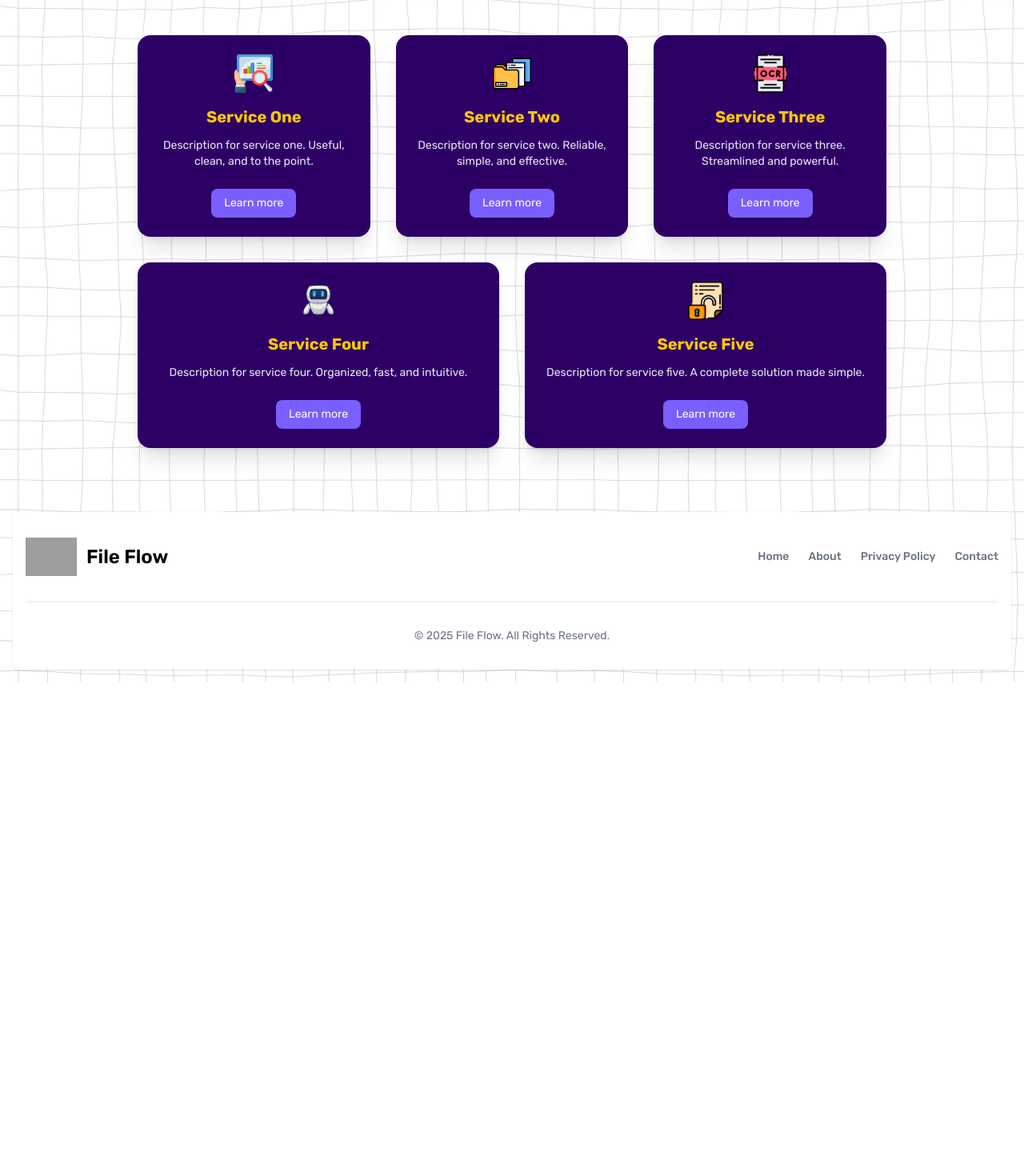
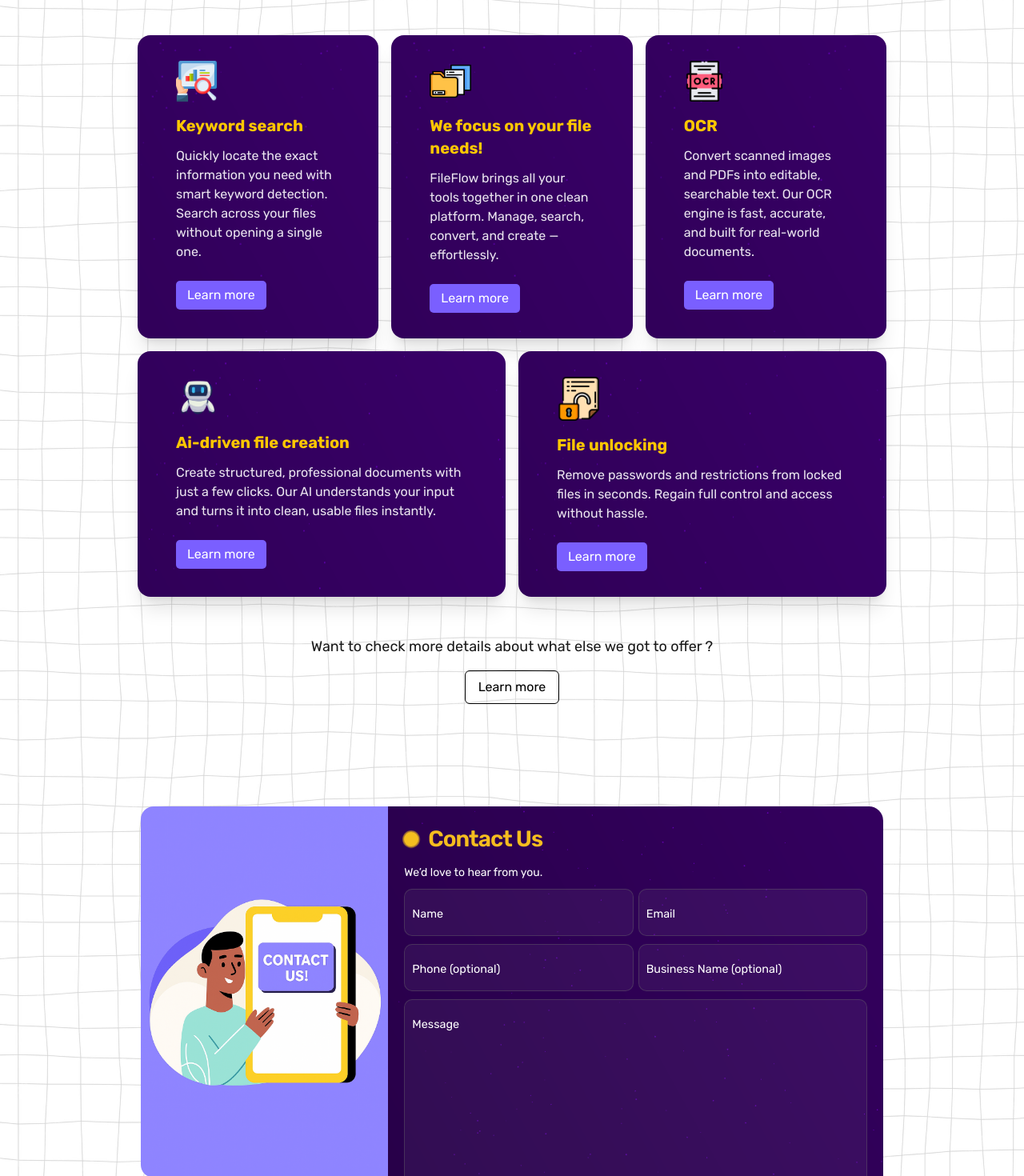
Before and after one commit to ToxicJoEz/file-flow-front-end, a React (Vite) app: page / in a window 1280 px wide. Shown: the part 2300-3770 px from the top of the page at 80% size. Before the commit the page ends 3153 px from the top, so only its background shows below. Built offline with nearby package versions, Linux system fonts and the light colour scheme; grey boxes are pictures that could not be loaded.

Commit message:
contact us

```diff
--- a/src/components/styles.scss
+++ b/src/components/styles.scss
@@ -350,7 +350,6 @@ $secondary-color2: #ffe863;
   color: black;
 }
 
-
 /* Toast Notification */
 
 .my-toast {
@@ -376,3 +375,143 @@ $secondary-color2: #ffe863;
 .animate-scroll {
   animation: scroll 120s linear infinite;
 }
+
+.learn-more-btn {
+  background-color: #7a5fff;
+  color: white;
+  padding: 6px 14px;
+  border-radius: 5px;
+  text-decoration: none;
+  font-size: 16px;
+  transition: background-color 0.6s ease, transform 0.3s ease-in-out;
+  display: inline-block;
+  transform: scale(1);
+}
+
+.learn-more-btn:hover {
+  background-color: $secondary-color; /* or use $secondary-color if it's defined */
+  transform: scale(1.1);
+}
+
+.contact-form {
+  display: flex;
+  flex-direction: column;
+  gap: 10px;
+  background-image: url("../assets/background4.png");
+  padding: 20px;
+  border-radius:0px 18px 18px 0px;
+  position: relative;
+}
+
+.contact-title {
+  font-size: 28px;
+  color: $secondary-color;
+  font-weight: 600;
+  letter-spacing: -1px;
+  position: relative;
+  display: flex;
+  align-items: center;
+  padding-left: 30px;
+}
+
+.contact-title::before,
+.contact-title::after {
+  position: absolute;
+  content: "";
+  height: 16px;
+  width: 16px;
+  border-radius: 50%;
+  left: 0px;
+  background-color: $secondary-color;
+}
+
+.contact-title::before {
+  width: 18px;
+  height: 18px;
+  background-color: $secondary-color;
+}
+
+.contact-title::after {
+  width: 18px;
+  height: 18px;
+  animation: pulse 1s linear infinite;
+}
+
+.contact-message {
+  color: white;
+  font-size: 14px;
+}
+
+.contact-flex {
+  display: flex;
+  width: 100%;
+  gap: 6px;
+}
+
+.contact-form label {
+  position: relative;
+  flex: 1;
+}
+
+.contact-form label .contact-input {
+  width: 100%;
+  padding: 10px 10px 20px 10px;
+  outline: 0;
+  border: 1px solid rgba(105, 105, 105, 0.397);
+  border-radius: 10px;
+  font-family: inherit;
+  font-size: large;
+  color: white;
+  resize: none;
+  background-color: rgba(255, 255, 255, 0.05);
+}
+
+.contact-form label .contact-input + span {
+  position: absolute;
+  left: 10px;
+  top: 15px;
+  color: white;
+  margin-top: 6px;
+  font-size: 0.9em;
+  cursor: text;
+  transition: 0.3s ease;
+}
+
+.contact-form label .contact-input:placeholder-shown + span {
+  top: 15px;
+  font-size: 0.9em;
+}
+
+.contact-form label .contact-input:focus + span,
+.contact-form label .contact-input:not(:placeholder-shown) + span {
+  top: 30px;
+  font-size: 0.7em;
+  font-weight: 600;
+}
+
+.contact-submit {
+  border: none;
+  outline: none;
+  background-color: $primary-color;
+  padding: 10px;
+  border-radius: 10px;
+  color: #fff;
+  font-size: 16px;
+  transition: background-color 0.3s ease;
+}
+
+.contact-submit:hover {
+  background-color: $primary-color-hover;
+}
+
+@keyframes pulse {
+  from {
+    transform: scale(0.9);
+    opacity: 1;
+  }
+
+  to {
+    transform: scale(1.8);
+    opacity: 0;
+  }
+}
--- a/src/pages/Home.jsx
+++ b/src/pages/Home.jsx
@@ -9,6 +9,7 @@ import aboutUsImg1 from "../assets/AboutUs1.png";
 import aboutUsImg2 from "../assets/AboutUs2.png";
 import background2 from "../assets/background2.png";
 import background3 from "../assets/background3.png";
+import background4 from "../assets/background4.png";
 import logo1 from "../assets/logoipsum1.svg";
 import logo2 from "../assets/logoipsum2.svg";
 import logo3 from "../assets/logoipsum3.svg";
@@ -20,7 +21,7 @@ import featured2 from "../assets/Featured2.png";
 import featured3 from "../assets/Featured3.png";
 import featured4 from "../assets/Featured4.png";
 import featured5 from "../assets/Featured5.png";
-
+import contactImg from "../assets/contact us.png";
 
 function Home() {
   const token = useSelector((state) => state.auth.token);
@@ -206,105 +207,177 @@ function Home() {
             {/* Title + Description */}
             <div className="text-center max-w-2xl mx-auto mb-12">
               <h2 className="text-3xl md:text-4xl font-bold text-[#47297B] mb-4">
-                What Do We Offer ?
+                What Do We Offer?
               </h2>
-              <p className="text-base md:text-lg opacity-90">
-                Lorem ipsum dolor sit amet, consectetur adipiscing elit.
-                Suspendisse varius enim in eros elementum tristique. Duis
-                cursus, mi quis viverra ornare, eros dolor interdum nulla.
+              <p className="text-base md:text-lg opacity-90 text-black">
+                Instantly search through your documents with our powerful
+                keyword detection tool. FileFlow also offers secure unlocking,
+                clean previews, and more — built for speed and simplicity.
               </p>
             </div>
 
             {/* Top Row: 3 Cards */}
-            <div className="grid grid-cols-1 sm:grid-cols-2 lg:grid-cols-3 gap-8 mb-8">
-              <div className="bg-[#2D0066] rounded-2xl p-6 shadow-xl text-center">
-                <img
-                  src={featured1}
-                  alt="Icon 1"
-                  className="mx-auto h-12 mb-4"
-                />
+            <div className="grid grid-cols-1 sm:grid-cols-2 lg:grid-cols-3 gap-4 mb-4">
+              <div
+                className="rounded-2xl p-6 shadow-xl bg-center py-8 px-12 py-8 px-12"
+                style={{ backgroundImage: `url(${background4})` }}
+              >
+                <img src={featured1} alt="Icon 1" className="w-[25%] mb-4" />
                 <h3 className="text-yellow-400 text-xl font-bold mb-3">
-                  Service One
+                  Keyword search
                 </h3>
-                <p className="text-sm opacity-90 mb-6">
-                  Description for service one. Useful, clean, and to the point.
+                <p className="opacity-90 mb-6">
+                  Quickly locate the exact information you need with smart
+                  keyword detection. Search across your files without opening a
+                  single one.
                 </p>
-                <button className="bg-[#7A5FFF] text-white px-4 py-2 rounded-lg text-sm">
-                  Learn more
-                </button>
+                <button className="learn-more-btn">Learn more</button>
               </div>
 
-              <div className="bg-[#2D0066] rounded-2xl p-6 shadow-xl text-center">
-                <img
-                  src={featured2}
-                  alt="Icon 2"
-                  className="mx-auto h-12 mb-4"
-                />
+              <div
+                className="rounded-2xl p-6 shadow-xl bg-center py-8 px-12"
+                style={{ backgroundImage: `url(${background4})` }}
+              >
+                <img src={featured2} alt="Icon 2" className="w-[25%] mb-4" />
                 <h3 className="text-yellow-400 text-xl font-bold mb-3">
-                  Service Two
+                  We focus on your file needs!
                 </h3>
-                <p className="text-sm opacity-90 mb-6">
-                  Description for service two. Reliable, simple, and effective.
+                <p className="opacity-90 mb-6">
+                  FileFlow brings all your tools together in one clean platform.
+                  Manage, search, convert, and create — effortlessly.
                 </p>
-                <button className="bg-[#7A5FFF] text-white px-4 py-2 rounded-lg text-sm">
-                  Learn more
-                </button>
+                <button className="learn-more-btn">Learn more</button>
               </div>
 
-              <div className="bg-[#2D0066] rounded-2xl p-6 shadow-xl text-center">
-                <img
-                  src={featured3}
-                  alt="Icon 3"
-                  className="mx-auto h-12 mb-4"
-                />
-                <h3 className="text-yellow-400 text-xl font-bold mb-3">
-                  Service Three
-                </h3>
-                <p className="text-sm opacity-90 mb-6">
-                  Description for service three. Streamlined and powerful.
+              <div
+                className="rounded-2xl p-6 shadow-xl bg-center py-8 px-12"
+                style={{ backgroundImage: `url(${background4})` }}
+              >
+                <img src={featured3} alt="Icon 3" className="w-[25%] mb-4" />
+                <h3 className="text-yellow-400 text-xl font-bold mb-3">OCR</h3>
+                <p className="opacity-90 mb-6">
+                  Convert scanned images and PDFs into editable, searchable
+                  text. Our OCR engine is fast, accurate, and built for
+                  real-world documents.
                 </p>
-                <button className="bg-[#7A5FFF] text-white px-4 py-2 rounded-lg text-sm">
-                  Learn more
-                </button>
+                <button className="learn-more-btn">Learn more</button>
               </div>
             </div>
 
             {/* Bottom Row: 2 Cards */}
-            <div className="grid grid-cols-1 sm:grid-cols-2 lg:grid-cols-2 gap-8">
-              <div className="bg-[#2D0066] rounded-2xl p-6 shadow-xl text-center">
-                <img
-                  src={featured4}
-                  alt="Icon 4"
-                  className="mx-auto h-12 mb-4"
-                />
+            <div className="grid grid-cols-1 sm:grid-cols-2 lg:grid-cols-2 gap-4">
+              <div
+                className="rounded-2xl p-6 shadow-xl bg-center py-8 px-12"
+                style={{ backgroundImage: `url(${background4})` }}
+              >
+                <img src={featured4} alt="Icon 4" className="w-[15%] mb-4" />
                 <h3 className="text-yellow-400 text-xl font-bold mb-3">
-                  Service Four
+                  Ai-driven file creation
                 </h3>
-                <p className="text-sm opacity-90 mb-6">
-                  Description for service four. Organized, fast, and intuitive.
+                <p className="opacity-90 mb-6">
+                  Create structured, professional documents with just a few
+                  clicks. Our AI understands your input and turns it into clean,
+                  usable files instantly.
                 </p>
-                <button className="bg-[#7A5FFF] text-white px-4 py-2 rounded-lg text-sm">
-                  Learn more
-                </button>
+                <button className="learn-more-btn">Learn more</button>
               </div>
 
-              <div className="bg-[#2D0066] rounded-2xl p-6 shadow-xl text-center">
-                <img
-                  src={featured5}
-                  alt="Icon 5"
-                  className="mx-auto h-12 mb-4"
-                />
+              <div
+                className="rounded-2xl p-6 shadow-xl bg-center py-8 px-12"
+                style={{ backgroundImage: `url(${background4})` }}
+              >
+                <img src={featured5} alt="Icon 5" className="w-[15%] mb-4" />
                 <h3 className="text-yellow-400 text-xl font-bold mb-3">
-                  Service Five
+                  File unlocking
                 </h3>
-                <p className="text-sm opacity-90 mb-6">
-                  Description for service five. A complete solution made simple.
+                <p className="opacity-90 mb-6">
+                  Remove passwords and restrictions from locked files in
+                  seconds. Regain full control and access without hassle.
                 </p>
-                <button className="bg-[#7A5FFF] text-white px-4 py-2 rounded-lg text-sm">
-                  Learn more
-                </button>
+                <button className="learn-more-btn">Learn more</button>
               </div>
             </div>
+
+            <div className="text-center max-w-2xl mx-auto mt-12">
+              <p className="text-base md:text-lg opacity-90 text-black">
+                Want to check more details about what else we got to offer ?
+              </p>
+              <button className="border border-black text-black rounded-md px-4 py-2 bg-transparent hover:bg-black hover:text-white transition-colors duration-300 mt-4">
+                Learn more
+              </button>
+            </div>
+          </div>
+        </div>
+
+        {/* Contact us section */}
+        <div className="mx-auto w-[75%] py-16 px-4">
+          <div className="flex rounded-2xl">
+            <div className="w-1/3">
+              <img
+                src={contactImg}
+                alt=""
+                className="w-[100%] rounded-tl-2xl rounded-bl-2xl"
+              />
+            </div>
+            <form className="contact-form w-2/3">
+              <p className="contact-title">Contact Us</p>
+              <p className="contact-message">We’d love to hear from you.</p>
+
+              {/* Name + Email */}
+              <div className="contact-flex">
+                <label>
+                  <input
+                    required
+                    type="text"
+                    className="contact-input"
+                    placeholder=" "
+                  />
+                  <span>Name</span>
+                </label>
+                <label>
+                  <input
+                    required
+                    type="email"
+                    className="contact-input"
+                    placeholder=" "
+                  />
+                  <span>Email</span>
+                </label>
+              </div>
+
+              {/* Phone + Business (optional) */}
+              <div className="contact-flex">
+                <label>
+                  <input
+                    type="text"
+                    className="contact-input"
+                    placeholder=" "
+                  />
+                  <span>Phone (optional)</span>
+                </label>
+                <label>
+                  <input
+                    type="text"
+                    className="contact-input"
+                    placeholder=" "
+                  />
+                  <span>Business Name (optional)</span>
+                </label>
+              </div>
+
+              {/* Message */}
+              <label>
+                <textarea
+                  className="contact-input"
+                  placeholder=" "
+                  rows={12}
+                  required
+                />
+                <span>Message</span>
+              </label>
+
+              <button className="contact-submit">Send Message</button>
+            </form>
           </div>
         </div>
       </div>
```
Also changed, not shown: src/assets/background4.png (added), src/assets/contact us.png (added).
